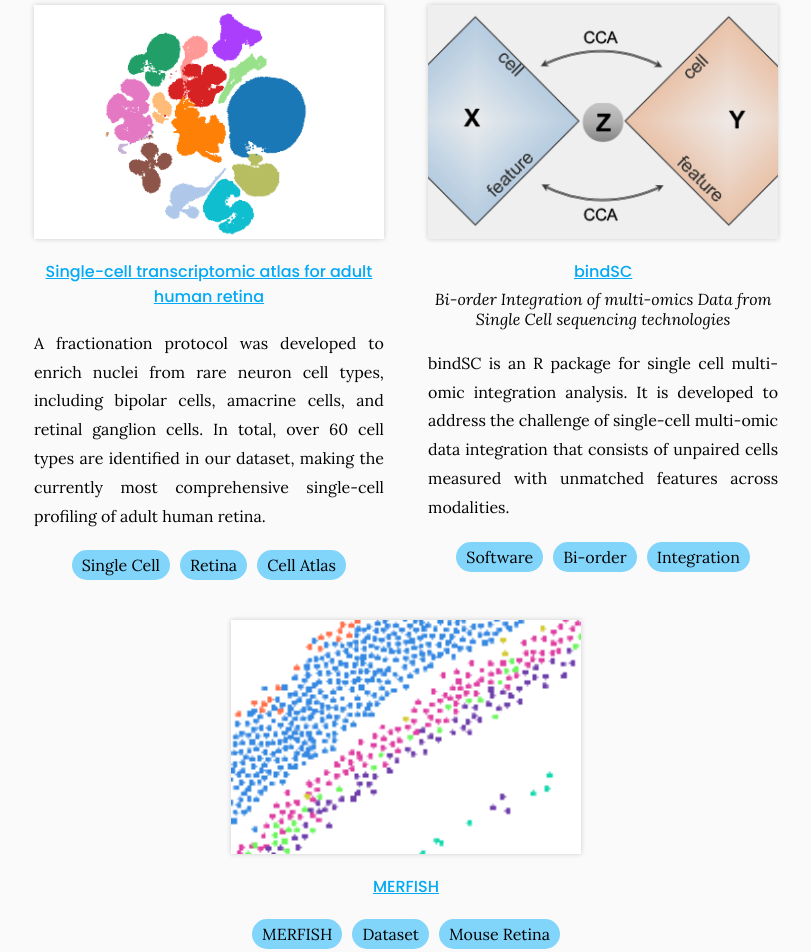
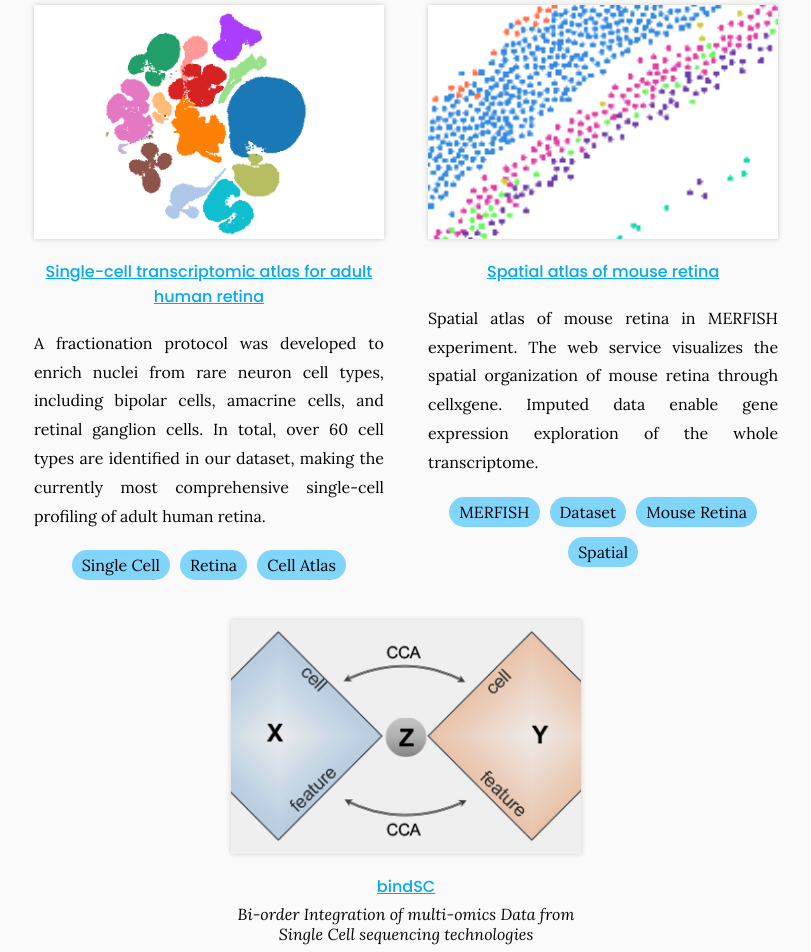
Before and after one commit to RCHENLAB/rchenlab.github.io, a Jekyll site: the page built from tools/index.md, in a window 1280 px wide and 1400 px high, scrolled down 1941 px. Shown: the top 952 px of the window, without its empty margins (234-1045 px from the left). Built offline with Jekyll 4.4.1, drawn with Linux system fonts in a browser that asks for light colours.

Commit message:
Update tools.yaml

```diff
--- a/_data/tools.yaml
+++ b/_data/tools.yaml
@@ -50,6 +50,19 @@
     - Allele Frequency
     - NGS
 
+- title: Spatial atlas of mouse retina
+  subtitle:
+  group: single cell
+  image: images/SCO5.png
+  link: https://cellatlas.research.bcm.edu/
+  description: Spatial atlas of mouse retina in MERFISH experiment. The web service visualizes the spatial organization of mouse retina through cellxgene. Imputed data enable gene expression exploration of the whole transcriptome.
+  repo:
+  tags:
+    - MERFISH
+    - Dataset
+    - Mouse Retina
+    - Spatial
+
 - title: bindSC
   subtitle: Bi-order Integration of multi-omics Data from Single Cell sequencing technologies
   group: single cell
@@ -61,16 +74,3 @@
     - Software
     - Bi-order
     - Integration
-
-- title: MERFISH
-  subtitle:
-  group: single cell
-  image: images/SCO5.png
-  link: https://cellatlas.research.bcm.edu/
-  description:
-  repo:
-  tags:
-    - MERFISH
-    - Dataset
-    - Mouse Retina
-    - Spatial
```
